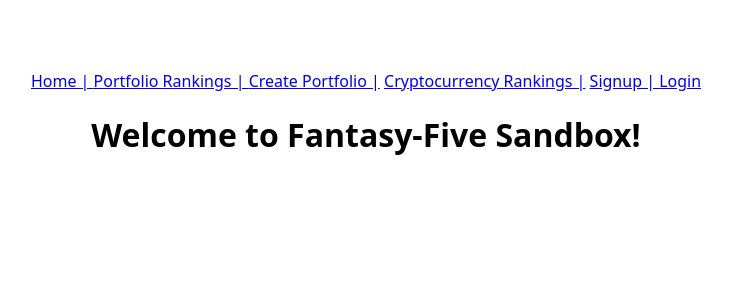
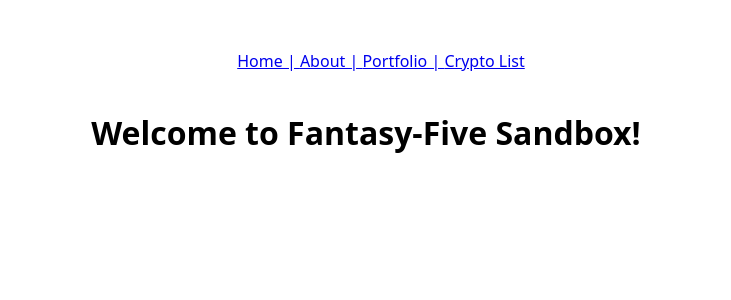
Before and after one commit to Fintech-Collaboration/fantasy-five, a Django app: template crypto_trader/sandbox/templates/sandbox/coinbase.html in a window 1280 px wide; the page is wider, and only the part inside the window is pictured. Shown: the top 300 px of that part, without its empty margins (314-1045 px from the left). Run offline with Django 3.2, Linux system fonts and the light colour scheme; the template is opened without the code that fills it, so the values that code supplies are empty.

Commit message:
Safe, clean commit.

```diff
--- a/crypto_trader/sandbox/templates/sandbox/base.html
+++ b/crypto_trader/sandbox/templates/sandbox/base.html
@@ -41,9 +41,9 @@
   <div class="container">
     <span class="navigation-bar">
       <a href="{% url 'home' %}">Home | </a>
-      <a href="{% url 'portfoliolist' %}">Portfolios | </a>
-      <a href="{% url 'portfoliocreate' %}">Create Portfolio |</a>
-      <a href="{% url 'cointable' %}">Cryptocurrency Rankings</a>
+      <a href="{% url 'about' %}">About | </a>
+      <a href="{% url 'portfoliolist' %}">Portfolio | </a>
+      <a href="{% url 'cointable' %}">Crypto List</a>
     </span>
     {% if request.user.is_authenticated %}
       <span class="user-access">
--- a/crypto_trader/sandbox/templates/sandbox/coin_list.html
+++ b/crypto_trader/sandbox/templates/sandbox/coin_list.html
@@ -88,7 +88,7 @@
 			{% for coin in coin_data|dictsort:"name" %}
 			<tr>
 				<td><a href="{% url 'portfoliocreate' %}"><button>Buy</button></a></td>
-				<td><a href="{% url 'coinselect' coin.name|cut:" " %}">{{ coin.ticker }}</a></td>
+				<td><a href="{% url 'coinpage' coin.name|cut:" " %}">{{ coin.ticker }}</a></td>
 				<td>{{ coin.name }}</td>
 				<td>${{ coin.price_open }}</td>
 				<td>${{ coin.price_high }}</td>
--- a/crypto_trader/sandbox/templates/sandbox/coinbase.html
+++ b/crypto_trader/sandbox/templates/sandbox/coinbase.html
@@ -6,16 +6,16 @@
     <style>
       body,
       html {
-        margin-top: 30px;
-        margin-bottom: 30px;
-        margin-right: 80px;
-        margin-left: 80px;
-        padding: 0px;
+        margin: 10px;
+        padding: 0;
         background: white !important;
         text-align: center;
         font-family: system-ui,-apple-system,BlinkMacSystemFont,Segoe UI,Roboto,Helvetica,Arial,sans-serif,Apple Color Emoji,Segoe UI Emoji,Segoe UI Symbol;
       }
       .container {
+        -webkit-box-align: center;
+        width: 100%;
+        height: 40px;
         max-width: 1400px;
         padding-right: 15px;
         padding-left: 15px;
@@ -23,11 +23,15 @@
         margin-left: auto;
       }
       .navigation-bar {
-        justify-self: center;
+        align-self: center;
       }
       .user-access {
-        float: right;
-        justify-content: left;
+        align-self: flex-end;
+        color: white;
+        padding: 4px;
+        font-weight: bold;
+        font-size: 20px;
+        background-color: darkmagenta;
       }
     </style>
 </head>
@@ -37,21 +41,21 @@
 </head>
 
 <body>
-  <a href="{% url 'home' %}">Home | </a>
-  <a href="{% url 'portfoliolist' %}">Portfolio Rankings | </a>
-  <a href="{% url 'portfoliocreate' %}">Create Portfolio |</a>
-  <a href="{% url 'cointable' %}">Cryptocurrency Rankings |</a>
-  {% if request.user.is_authenticated %}
-      <a href="{% url 'logout' %}">Logout</a>
-  {% else %}
-    <a href="{% url 'signup' %}">Signup | </a>
-    <a href="{% url 'login' %}">Login</a>
-  {% endif %}
+  <div class="container">
+    <span class="navigation-bar">
+      <a href="{% url 'home' %}">Home | </a>
+      <a href="{% url 'about' %}">About | </a>
+      <a href="{% url 'portfoliolist' %}">Portfolio | </a>
+      <a href="{% url 'cointable' %}">Crypto List</a>
+    </span>
+    {% if request.user.is_authenticated %}
+      <span class="user-access">
+        {{ request.user.username }}
+      </span>
+    {% endif %}
+  </div>
 
-  {% if request.user.username %}
-    <h1 class="page-title">Welcome to Fantasy-Five Sandbox {{ request.user.username }}!</h1>
-  {% else %}
-    <h1 class="page-title">Welcome to Fantasy-Five Sandbox!</h1>
-  {% endif %}  {% block content %}
+  <h1 class="page-title">Welcome to Fantasy-Five Sandbox!</h1>
+  {% block content %}
   {% endblock %}
 </body>
--- a/crypto_trader/sandbox/urls.py
+++ b/crypto_trader/sandbox/urls.py
@@ -1,20 +1,19 @@
 from django.urls         import path, include
 from .                   import views
-from django.contrib.auth import login, logout
 
 
 urlpatterns = [
   path("",                       views.home,                          name="home"),
+  path("about/",                 views.home,                          name="about"),
   path("signup/",                views.signup_view,                   name="signup"),
   path("login/",                 views.login_view,                    name="login"),
   path("logout/",                views.logout_view,                   name="logout"),
   path("login/",                 include("django.contrib.auth.urls"), name="login"),
   path("portfolio/list",         views.PortfolioList.as_view(),       name="portfoliolist"),
-  path("coin/list",              views.CoinList.as_view(),            name="coinlist"),
   path("portfolio/create/",      views.PortfolioCreate.as_view(),     name="portfoliocreate"),
   path("portfolio/update/<pk>/", views.PortfolioUpdate.as_view(),     name="portfolioupdate"),
   path("portfolio/delete/<pk>/", views.PortfolioDelete.as_view(),     name="portfoliodelete"),
-
+  path("coin/list",              views.CoinList.as_view(),            name="coinlist"),
   path("coin/table",             views.coin_table,                    name="cointable"),
-  path("coin/<slug:name>/",      views.coin_select,                   name="coinselect")
+  path("coin/<slug:name>/",      views.coin_page,                     name="coinpage")
 ]
--- a/crypto_trader/sandbox/views.py
+++ b/crypto_trader/sandbox/views.py
@@ -136,7 +136,7 @@ def coin_table(request):
     return render(request, "sandbox/coin_list.html", context)
 
 
-def coin_select(request, name):
+def coin_page(request, name):
     try:
         coin = next(filter(lambda m: m.__name__.lower() == name.lower(), COIN_MODELS))
     except Coin.DoesNotExist:
@@ -159,7 +159,7 @@ def coin_select(request, name):
         coin_icon = icon_path(coin.__ticker__),
     )
 
-    return render(request, f"sandbox/coin_select.html", context)
+    return render(request, f"sandbox/coin_page.html", context)
 
 
 class CoinList(ListView):
```
Also changed, not shown: crypto_trader/sandbox/templates/sandbox/about.html (added, +15 -0 lines), crypto_trader/sandbox/templates/sandbox/owner_list.html (deleted, +0 -27 lines), crypto_trader/sandbox/templates/sandbox/coin_page.html (renamed from crypto_trader/sandbox/templates/sandbox/coin_select.html).
